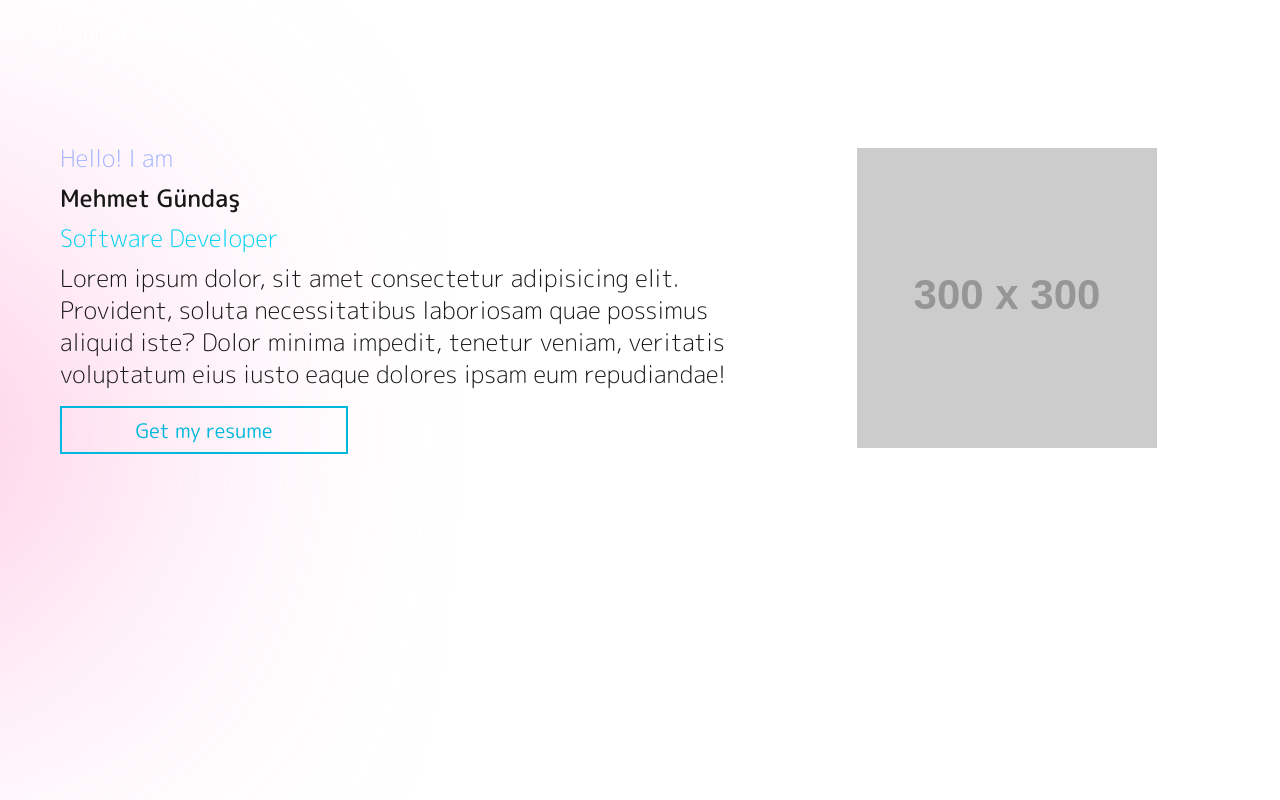
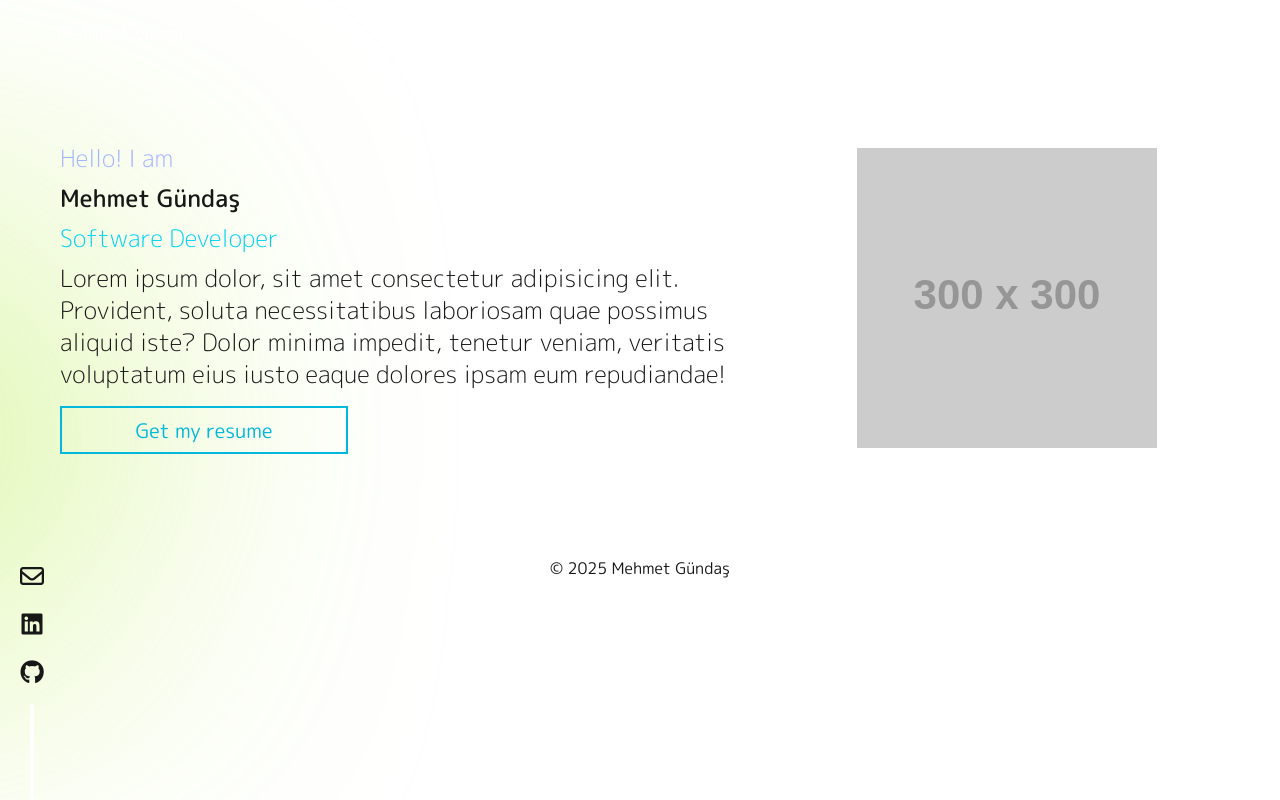
Before and after one commit to mgundas/portfolio, a Next.js app: page / in a window 1280 px wide. Built offline with nearby package versions, Linux system fonts and the light colour scheme.

Commit message:
mini bottom-left menu, footer and optimizations

```diff
--- a/src/app/globals.css
+++ b/src/app/globals.css
@@ -1,4 +1,6 @@
-@import url('https://fonts.googleapis.com/css2?family=M+PLUS+Rounded+1c:wght@100;300;400;500;700;800&display=swap');@import "tailwindcss";
+@import url('https://fonts.googleapis.com/css2?family=M+PLUS+Rounded+1c:wght@100;300;400;500;700;800&display=swap');
+@import url('https://cdnjs.cloudflare.com/ajax/libs/font-awesome/6.7.2/css/all.min.css');
+@import "tailwindcss";
 
 :root {
   --background: #ffffff;
@@ -26,5 +28,17 @@ body {
 }
 
 .hero-circle {
-  @apply z-[-1] absolute top-[80%] bg-pink-400 blur-[10rem] h-[15rem] w-[25rem] left-[-10%] translate-[-50%] rounded-[50%]
+  @apply z-[-1] absolute top-[80%] bg-lime-400 blur-[10rem] h-[15rem] w-[25rem] left-[-10%] translate-[-50%] rounded-[50%]
 }
+
+.hero-container {
+  @apply flex gap-4 items-center justify-between p-15 z-10 flex-wrap
+}
+
+.get-resume-button {
+  @apply text-xl mt-2 transition-all ease-in hover:rounded-2xl text-cyan-500 bg-transparent cursor-pointer border-2 border-cyan-500 px-4 py-2 w-2xs
+}
+
+.icon-hover {
+  @apply leading-[.5]! transition-shadow ease-linear hover:shadow-[0px_0px_15px_rgba(255,255,255,0.8)]
+}
--- a/src/app/layout.tsx
+++ b/src/app/layout.tsx
@@ -2,7 +2,7 @@ import type { Metadata } from "next";
 import "./globals.css";
 
 export const metadata: Metadata = {
-  title: "Create Next App",
+  title: "Mehmet Gündaş",
   description: "Generated by create next app",
 };
 
--- a/src/app/page.tsx
+++ b/src/app/page.tsx
@@ -1,4 +1,6 @@
+import Footer from "@/components/Footer/Footer";
 import Hero from "@/components/Hero/Hero";
+import MiniNavbar from "@/components/Navbar/MiniNavbar";
 import Navbar from "@/components/Navbar/Navbar";
 
 export default function Home() {
@@ -6,6 +8,8 @@ export default function Home() {
     <>
       <Navbar />
       <Hero />
+      <MiniNavbar />
+      <Footer />
     </>
   );
 }
--- /dev/null
+++ b/src/components/Footer/Footer.tsx
@@ -0,0 +1,9 @@
+const Footer = () => {
+    return (
+        <div className="px-15 py-6 flex items-center justify-center">
+           &copy; 2025 Mehmet Gündaş
+        </div>
+    );
+}
+
+export default Footer;
--- a/src/components/Hero/Hero.tsx
+++ b/src/components/Hero/Hero.tsx
@@ -3,13 +3,13 @@ import React from 'react';
 const Hero = () => {
     return (
         <div className='relative'>
-            <div className='flex gap-4 items-center justify-between p-15 z-10 flex-wrap'>
+            <div className='hero-container'>
                 <div className='flex-2/4 grid gap-2'>
                     <h1 className='text-2xl text-indigo-300 font-light'>Hello! I am</h1>
                     <h1 className='text-2xl font-medium'>Mehmet Gündaş</h1>
                     <p className='text-2xl text-cyan-400 font-light'>Software Developer</p>
                     <p className='text-2xl font-light'>Lorem ipsum dolor, sit amet consectetur adipisicing elit. Provident, soluta necessitatibus laboriosam quae possimus aliquid iste? Dolor minima impedit, tenetur veniam, veritatis voluptatum eius iusto eaque dolores ipsam eum repudiandae!</p>
-                    <button className='text-xl mt-2 transition-all ease-in hover:rounded-2xl text-cyan-500 bg-transparent cursor-pointer border-2 border-cyan-500 px-4 py-2 w-2xs'>Get my resume</button>
+                    <button className='get-resume-button'>Get my resume</button>
                 </div>
                 <div className='flex-1/4 p-6 flex items-center justify-center'>
                     <img src='https://placehold.co/300' alt='Mehmet Gundas' />
--- /dev/null
+++ b/src/components/Navbar/MiniNavbar.tsx
@@ -0,0 +1,14 @@
+const MiniNavbar = () => {
+    return (
+        <div className="fixed bottom-0 left-3 grid grid-cols-1 gap-2">
+            <ul className="flex flex-col items-center justify-center">
+                <li className="rounded-lg p-2 text-2xl bg-transparent"><i className="fa-regular fa-envelope icon-hover"></i></li>
+                <li className="rounded-lg p-2 text-2xl"><i className="fa-brands fa-linkedin icon-hover"></i></li>
+                <li className="rounded-lg p-2 text-2xl"><i className="fa-brands fa-github icon-hover"></i></li>
+            </ul>
+            <div className="h-24 w-1 rounded-t-lg bg-white mx-auto"></div>
+        </div>
+    );
+}
+
+export default MiniNavbar;
```
